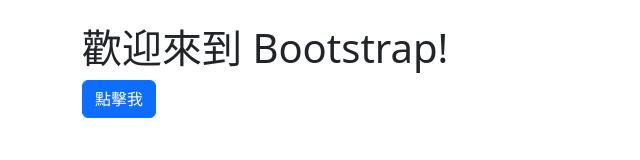
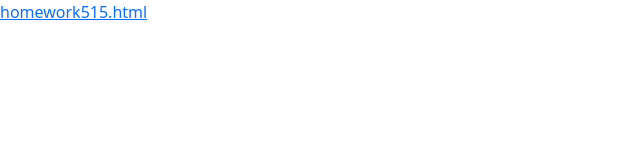
Before and after one commit to 4b3g0073/5-15, a plain HTML site: page index.html in a window 1280 px wide. Shown: the whole page, without its empty margins (0-640 px from the left). Drawn offline with nearby package versions, Linux system fonts and the light colour scheme.

Commit message:
Update index.html

```diff
--- a/index.html
+++ b/index.html
@@ -9,9 +9,6 @@
 </head>
 
 <body>
-    <div class="container mt-4">
-        <h1>歡迎來到 Bootstrap!</h1>
-        <button class="btn btn-primary">點擊我</button>
-    </div>
+    <a href ="homework515.html">homework515.html</a>
 </body>
 </html>
```
